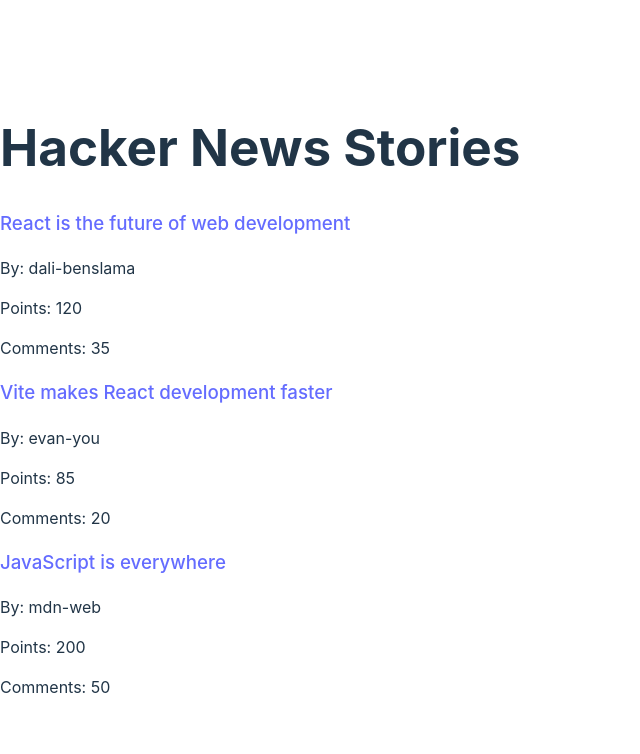
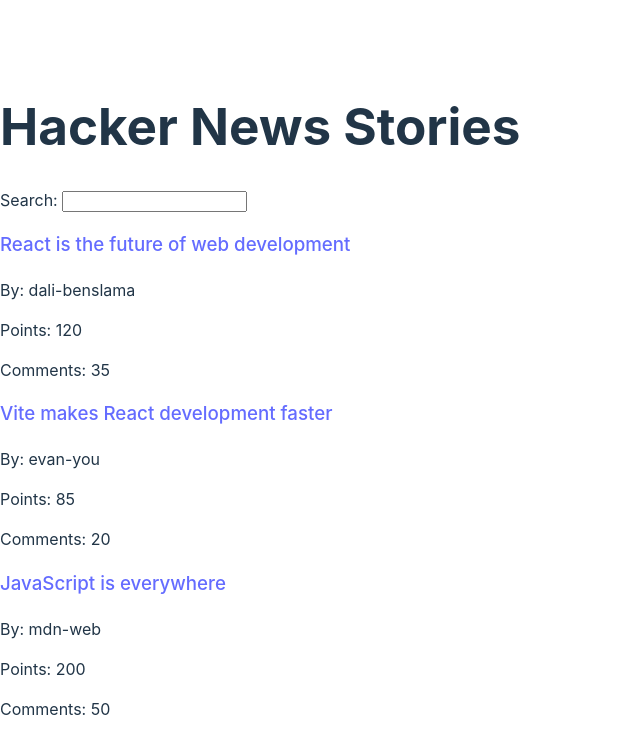
Before and after one commit to dali-benslama/my-react-project, a React (Vite) app: page / in a window 1280 px wide. Shown: the top 754 px of the page, without its empty margins (0-640 px from the left). Built offline with nearby package versions, Linux system fonts and the light colour scheme.

Commit message:
Week 4: Extracting components (no props yet)

```diff
--- a/src/App.jsx
+++ b/src/App.jsx
@@ -7,8 +7,6 @@
 //   points: popularity score
 //   num_comments: number of comments
 // }
-// objectID is used as key because it is unique and stable
-// This structure is realistic because it matches real API responses
 
 const stories = [
   {
@@ -37,10 +35,26 @@
   },
 ];
 
-function App() {
+function Header() {
   return (
     <div>
       <h1>Hacker News Stories</h1>
+    </div>
+  );
+}
+
+function Search() {
+  return (
+    <div>
+      <label htmlFor="search">Search: </label>
+      <input type="text" id="search" />
+    </div>
+  );
+}
+
+function List() {
+  return (
+    <div>
       {stories.map((story) => (
         <div key={story.objectID}>
           <h3>
@@ -55,8 +69,20 @@
   );
 }
 
+function App() {
+  return (
+    <div>
+      <Header />
+      <Search />
+      <List />
+    </div>
+  );
+}
+
 export default App;
 
-// 1. map() is essential because it returns a new array of JSX elements to render
-// 2. objectID is the correct key because it is unique and never changes
-// 3. When using the real API, stories will come from a fetch() call instead of a fixed array
+// Reflection:
+// 1. App is the main container that renders all other components
+// 2. List is responsible for rendering the stories array
+// 3. Search is responsible for displaying the search input
+// 4. This structure is cleaner because each component has one responsibility
```
